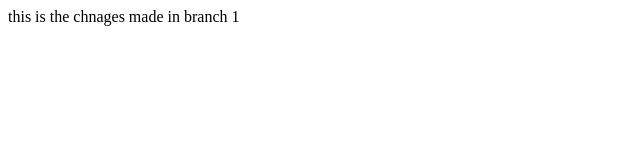
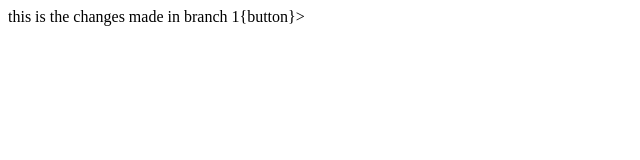
Before and after one commit to rahuldewangan05/localrepo, a plain HTML site: page new.html in a window 1280 px wide. Shown: the full height of the page, 0-640 px from the left. Drawn offline with Linux system fonts and the light colour scheme.

Commit message:
changes in branch1

```diff
--- a/new.html
+++ b/new.html
@@ -6,6 +6,6 @@
     <title>Document</title>
 </head>
 <body>
-    <a>this is the chnages made in branch 1</a>
+    <a>this is the changes made in branch 1{button}></a>
 </body>
 </html>
```
